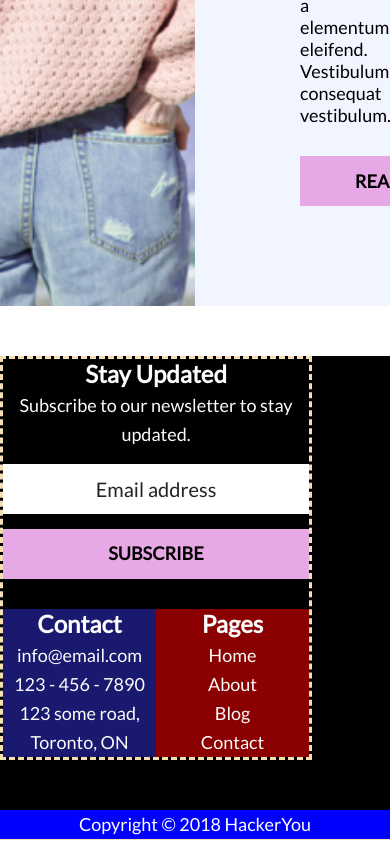
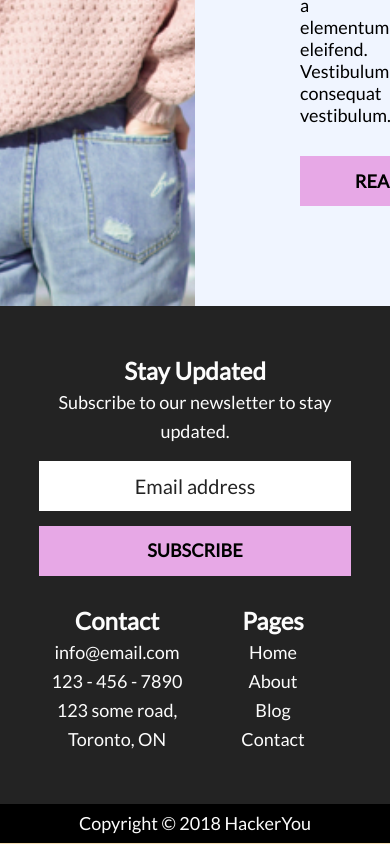
Before and after one commit to sallysiu/psd_conversion, a plain HTML site: page index.html in a window 390 px wide. Shown: the part 5728-6572 px from the top of the page. Drawn offline with nearby package versions, Linux system fonts and the light colour scheme.

Commit message:
footer mobile completed

```diff
--- a/index.html
+++ b/index.html
@@ -94,7 +94,7 @@
 
     </main>
 
-    <footer>
+    <footer class="">
         <div class="wrapper clearfix">
             <section class="contact">
                 <h4>Contact</h4>
--- a/styles/styles.css
+++ b/styles/styles.css
@@ -48,6 +48,7 @@ img{
 	margin: 0 auto;
 	width: 80%;
 	max-width: 1280px;
+	/* border: 2px solid white; */
 }
 
 
@@ -375,11 +376,10 @@ footer .pages {
 
 footer div:last-of-type {
 	background: #000;
-	background: blue;
 	color: #fcfcfc;
+	text-align: center;
+	padding: 5px;
 }
-
-
 
 /* RESPONSIVE DESIGN */
 
@@ -408,8 +408,8 @@ footer div:last-of-type {
 	} */
 
 	footer {
-		background: #000;
-		/* padding: 50px 0; */
+		background: #232323;
+		/* padding-top: 50px; */
 		text-align: center;
 	}
 
@@ -419,10 +419,15 @@ footer div:last-of-type {
 
 	footer .wrapper {
 		position: relative;
-		border: 3px dashed wheat;
-		margin: 50px 0;
+		/* border: 3px dashed wheat; */
+		/* margin: 50px auto; */
+		padding: 50px 0;
 		/* height: 300px; */
 	}
+
+	/* footer div:first-of-type {
+		margin: 50px;
+	} */
 
 
 	footer .pages {
@@ -448,15 +453,15 @@ footer div:last-of-type {
 	}
 
 	.contact {
-		background: midnightblue;
+		/* background: midnightblue; */
 		width: 50%;
 		position: absolute;
-		bottom: 0;
+		bottom: 50px;
 		left: 0;
 		/* margin-top: 200px; */
 	}
 	.pages {
-		background: darkred;
+		/* background: darkred; */
 		width: 50%;
 		/* position: absolute; */
 		/* bottom: 0;
```
